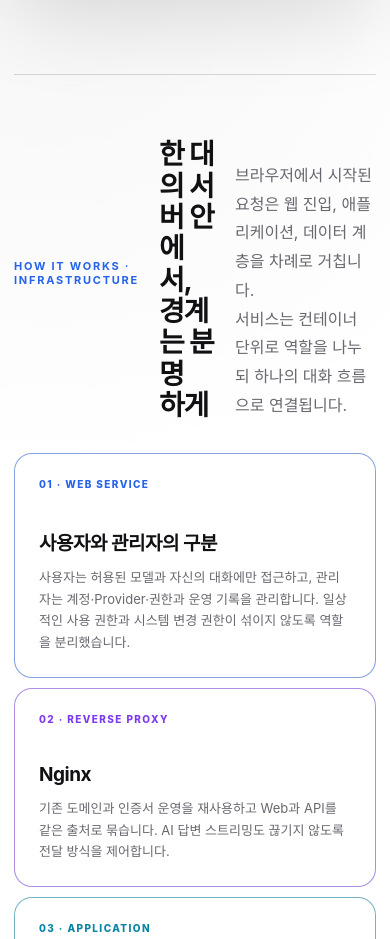
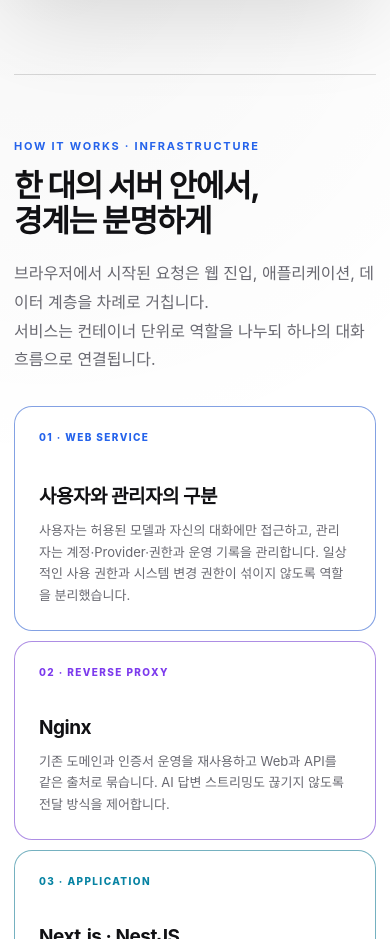
Before and after one commit to totjae/modelnaru, a Next.js app in the folder apps/web/: page / in a window 390 px wide. Shown: the part 1100-2039 px from the top of the page. Built offline with nearby package versions, Linux system fonts and the light colour scheme; no server answers.

Commit message:
Fix architecture heading layout

```diff
--- a/apps/web/app/styles.css
+++ b/apps/web/app/styles.css
@@ -419,6 +419,20 @@ h1 {
 
 .architecture-title span {
   display: block;
+  white-space: nowrap;
+}
+
+.architecture-section .section-heading {
+  display: grid;
+  max-width: none;
+  align-items: center;
+  gap: 40px;
+  grid-template-columns: 190px minmax(360px, 0.9fr) minmax(0, 1.1fr);
+}
+
+.architecture-section .section-heading .eyebrow,
+.architecture-section .section-heading > p:last-child {
+  margin: 0;
 }
 
 .section-heading > p:last-child,
@@ -3241,6 +3255,16 @@ h1 {
     width: min(100% - 28px, 680px);
   }
 
+  .architecture-section .section-heading {
+    align-items: start;
+    gap: 16px;
+    grid-template-columns: 1fr;
+  }
+
+  .architecture-section .section-heading > p:last-child {
+    margin-top: 4px;
+  }
+
   .architecture-flow {
     grid-template-columns: repeat(2, minmax(0, 1fr));
   }
@@ -3354,6 +3378,10 @@ h1 {
 
   .section-heading {
     margin-bottom: 32px;
+  }
+
+  .architecture-section .section-heading h2 {
+    font-size: clamp(28px, 8vw, 34px);
   }
 
   .architecture-flow,
```
Also changed, not shown: 2 other files (tests, documents, lock files or other folders).
